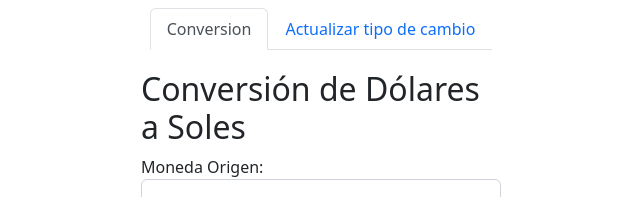
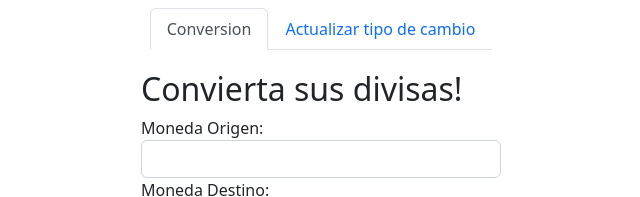
Before and after one commit to BrunoAvilaTrib/ng-desafio, an Angular app: page /cambio in a window 1280 px wide. Shown: the part 174-371 px from the top of the page, without its empty margins (319-959 px from the left). Built offline with nearby package versions, Linux system fonts and the light colour scheme; no server answers.

Commit message:
fix title name

```diff
--- a/src/app/tipo-cambioo/tipo-cambioo.component.html
+++ b/src/app/tipo-cambioo/tipo-cambioo.component.html
@@ -34,7 +34,7 @@
 <div class="tab-content" id="nav-tabContent">
   <div class="tab-pane fade show active" id="nav-home" role="tabpanel" aria-labelledby="nav-home-tab">
     <div class="container">
-      <h2>Conversión de Dólares a Soles</h2>
+      <h2>Convierta sus divisas!</h2>
 
       <div class="form-group">
         <label for="monedaOrigen">Moneda Origen:</label>
```
